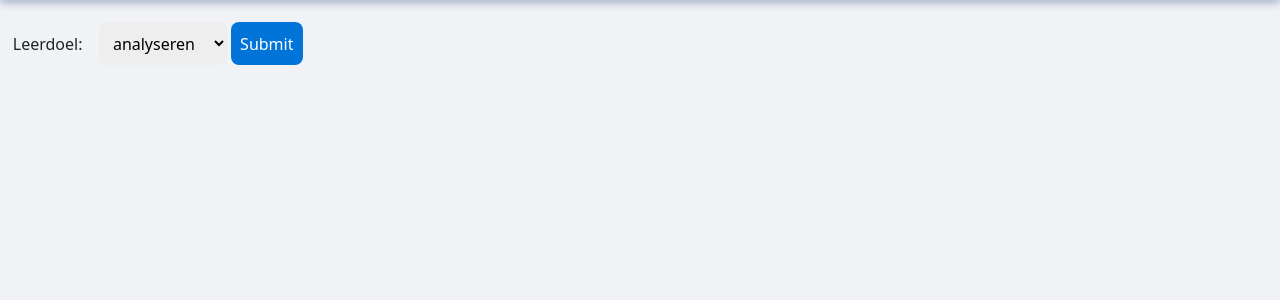
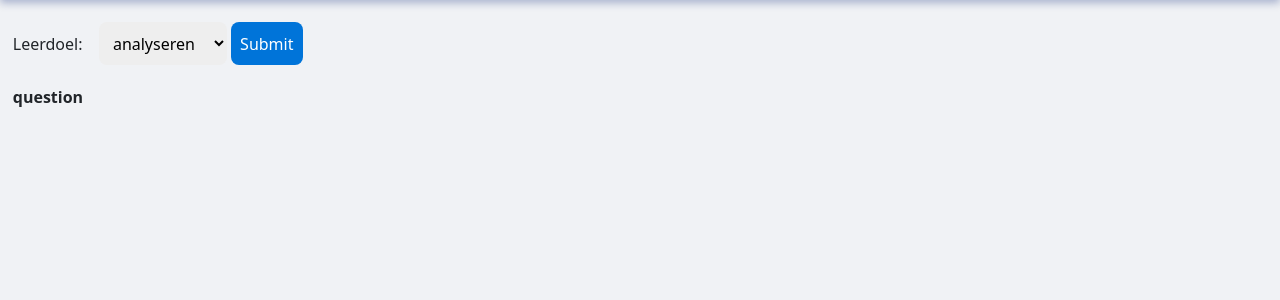
Before and after one commit to Danny-1053784/WP2-Owasp-Top10, a Flask app: page /update_invalid_objectives/1 in a window 1280 px wide. Shown: the part 82-382 px from the top of the page. Run offline with Flask 2, Linux system fonts and the light colour scheme; data comes from the database, SQL or seed files in the repository.

Commit message:
fixed not seeing the question when editiing this

```diff
--- a/app.py
+++ b/app.py
@@ -99,11 +99,12 @@ def invalid_objectives():
 def update_invalid_objective(vraag_id):
     if request.method == 'GET':
         leerdoel = dbm.read_invalid_objective(vraag_id)
+        vraag = dbm.read_question(vraag_id)
         leerdoelen = dbm.read_invalid_objective_update()
         leerdoelen_name = dbm.read_invalid_objective_name_update()
         tables = dbm.get_table_list()
         return render_template(
-            "invalid_objective_update.html" , vraag_id=vraag_id, leerdoel=leerdoel , table_list=tables , leerdoelen=leerdoelen, leerdoelen_name=leerdoelen_name
+            "invalid_objective_update.html" , vraag_id=vraag_id, leerdoel=leerdoel , table_list=tables , leerdoelen=leerdoelen, leerdoelen_name=leerdoelen_name, vraag=vraag
         )
         # haal vraag info op en toon vraag detail pagina
     elif request.method == "POST":
@@ -119,11 +120,12 @@ def update_invalid_values(vraag_id):
     if request.method == 'GET':
         leerdoel = dbm.read_invalid_objective(vraag_id)
         auteur = dbm.auteur(vraag_id)
+        vraag = dbm.read_question(vraag_id)
         leerdoelen_name = dbm.read_invalid_objective_name_update()
         auteur_name = dbm.read_invalid_auteur_name_update()
         tables = dbm.get_table_list()
         return render_template(
-            "overview_update.html" , vraag_id=vraag_id, leerdoel=leerdoel,table_list=tables, auteur=auteur, leerdoelen_name=leerdoelen_name, auteur_name = auteur_name)
+            "overview_update.html" , vraag_id=vraag_id, leerdoel=leerdoel,table_list=tables, auteur=auteur, leerdoelen_name=leerdoelen_name, auteur_name = auteur_name, vraag=vraag)
         # haal vraag info op en toon vraag detail pagina
     if request.method == 'POST' and request.form.get('leerdoel'):
             leerdoel = request.form['leerdoel']
--- a/static/basic.css
+++ b/static/basic.css
@@ -148,3 +148,7 @@ header.p-3.text-bg-dark {
     font-weight: 700 !important;
     text-decoration: none !important;
 }
+
+.update_questions{
+    margin-left: 1%;
+}
--- a/templates/invalid_objective_update.html
+++ b/templates/invalid_objective_update.html
@@ -12,7 +12,7 @@
 
 {% include 'header.html' %}
 
-{{ vraag }}
+
 
 <form action= "" class="update" method = "POST">
 Leerdoel:
@@ -28,5 +28,8 @@ Leerdoel:
 <p><input type = "submit" value = "Submit" /></p>
 </select>
 </form>
-
+<div class="update_questions">
+    <b>{{ vraag }}</b>
+</div>
+</body>
 </html>
--- a/templates/overview_update.html
+++ b/templates/overview_update.html
@@ -40,6 +40,8 @@ Auteur:
 <p><input type = "submit" value = "Submit" /></p>
 </form>
 </form>
-
+<div class="update_questions">
+<b>{{ vraag }}</b>
+</div>
 </body>
 </html>
```
